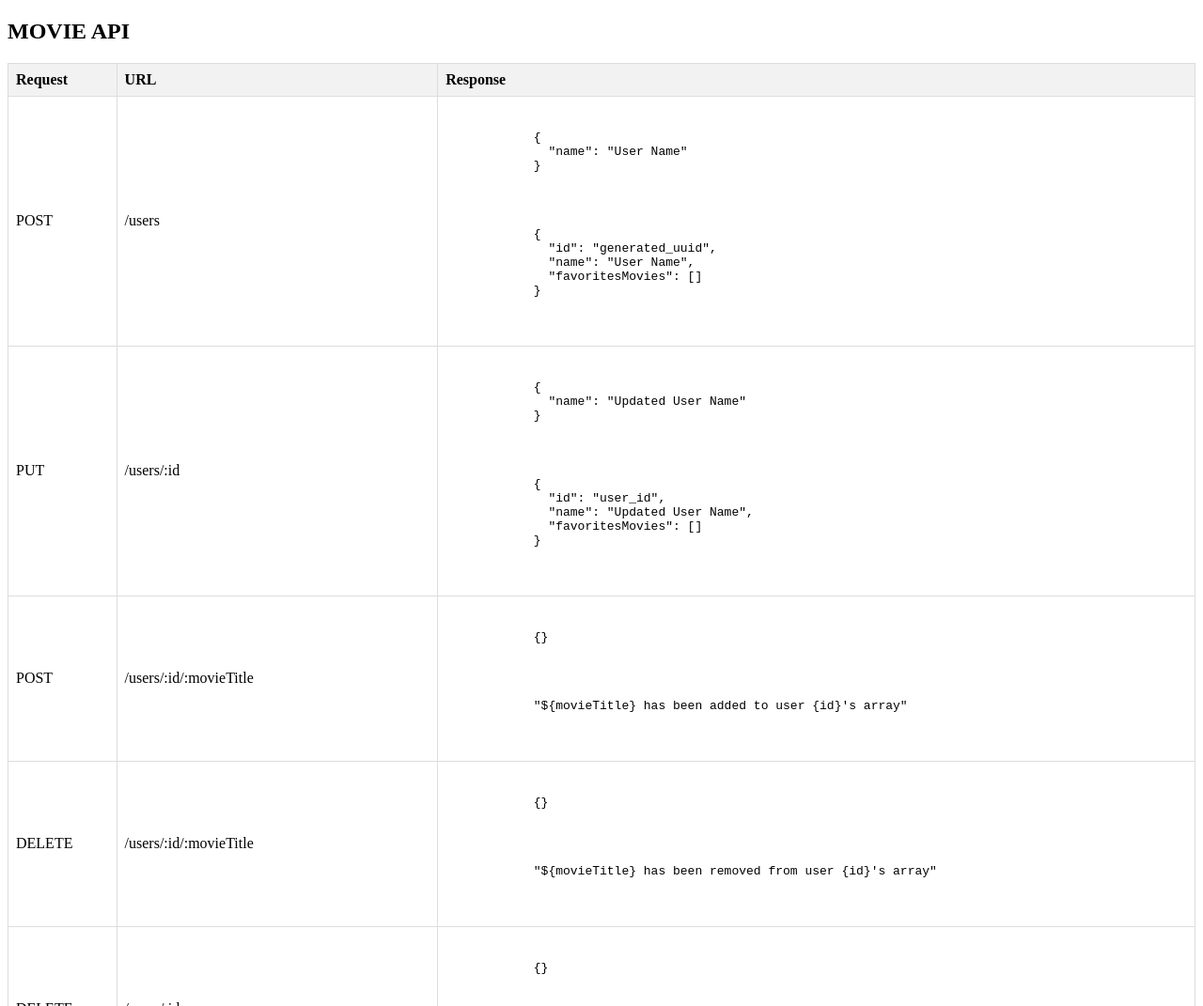
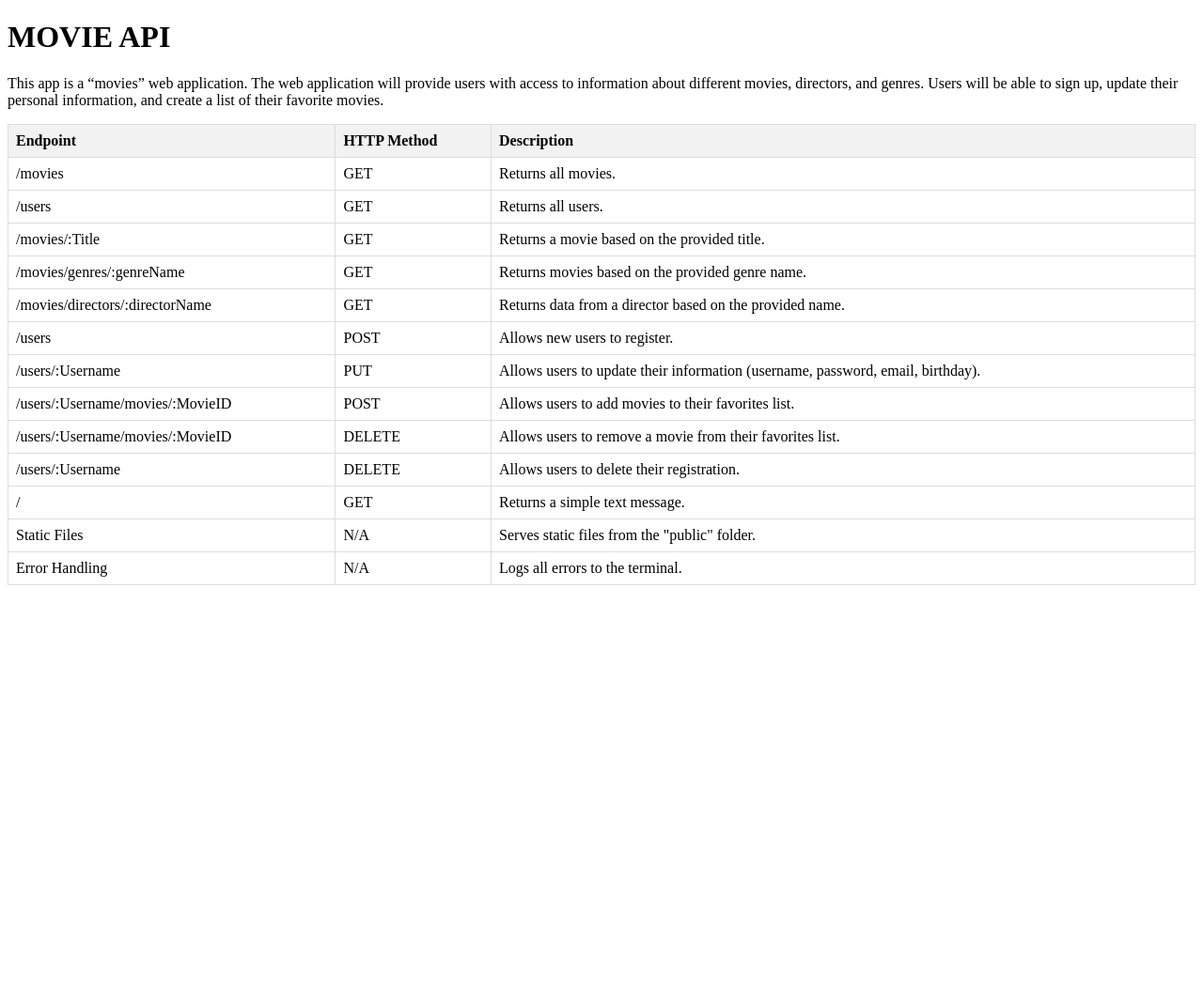
Before and after one commit to solzurch/movie_api, a website: page public/documentation.html in a window 1280 px wide. Shown: the top 1071 px of the page at 94% size. After the commit the page ends 800 px from the top, so only its background shows below. Drawn offline with Linux system fonts and the light colour scheme.

Commit message:
update documentation.html

```diff
--- a/public/documentation.html
+++ b/public/documentation.html
@@ -23,218 +23,90 @@
 </head>
 <body>
 
-  <h2>MOVIE API</h2>
+  <h1>MOVIE API</h1>
+
+  <p>This app is a “movies” web application. The web
+    application will provide users with access to information about different
+    movies, directors, and genres. Users will be able to sign up, update their
+    personal information, and create a list of their favorite movies.</p>
 
   <table>
-    <tr>
-      <th>Request</th>
-      <th>URL</th>
-      <th>Response</th>
-    </tr>
+    <thead>
+      <tr>
+        <th>Endpoint</th>
+        <th>HTTP Method</th>
+        <th>Description</th>
+      </tr>
+    </thead>
+    <tbody>
+      <tr>
+        <td>/movies</td>
+        <td>GET</td>
+        <td>Returns all movies.</td>
+      </tr>
+      <tr>
+        <td>/users</td>
+        <td>GET</td>
+        <td>Returns all users.</td>
+      </tr>
+      <tr>
+        <td>/movies/:Title</td>
+        <td>GET</td>
+        <td>Returns a movie based on the provided title.</td>
+      </tr>
+      <tr>
+        <td>/movies/genres/:genreName</td>
+        <td>GET</td>
+        <td>Returns movies based on the provided genre name.</td>
+      </tr>
+      <tr>
+        <td>/movies/directors/:directorName</td>
+        <td>GET</td>
+        <td>Returns data from a director based on the provided name.</td>
+      </tr>
+      <tr>
+        <td>/users</td>
+        <td>POST</td>
+        <td>Allows new users to register.</td>
+      </tr>
+      <tr>
+        <td>/users/:Username</td>
+        <td>PUT</td>
+        <td>Allows users to update their information (username, password, email, birthday).</td>
+      </tr>
+      <tr>
+        <td>/users/:Username/movies/:MovieID</td>
+        <td>POST</td>
+        <td>Allows users to add movies to their favorites list.</td>
+      </tr>
+      <tr>
+        <td>/users/:Username/movies/:MovieID</td>
+        <td>DELETE</td>
+        <td>Allows users to remove a movie from their favorites list.</td>
+      </tr>
+      <tr>
+        <td>/users/:Username</td>
+        <td>DELETE</td>
+        <td>Allows users to delete their registration.</td>
+      </tr>
+      <tr>
+        <td>/</td>
+        <td>GET</td>
+        <td>Returns a simple text message.</td>
+      </tr>
+      <tr>
+        <td>Static Files</td>
+        <td>N/A</td>
+        <td>Serves static files from the "public" folder.</td>
+      </tr>
+      <tr>
+        <td>Error Handling</td>
+        <td>N/A</td>
+        <td>Logs all errors to the terminal.</td>
+      </tr>
+    </tbody>
+  </table>
 
-    <!-- CREATE User -->
-    <tr>
-      <td>POST</td>
-      <td>/users</td>
-      <td>
-        <pre>
-          <code>
-            {
-              "name": "User Name"
-            }
-          </code>
-        </pre>
-        <pre>
-          <code>
-            {
-              "id": "generated_uuid",
-              "name": "User Name",
-              "favoritesMovies": []
-            }
-          </code>
-        </pre>
-      </td>
-    </tr>
-
-    <!-- UPDATE User -->
-    <tr>
-      <td>PUT</td>
-      <td>/users/:id</td>
-      <td>
-        <pre>
-          <code>
-            {
-              "name": "Updated User Name"
-            }
-          </code>
-        </pre>
-        <pre>
-          <code>
-            {
-              "id": "user_id",
-              "name": "Updated User Name",
-              "favoritesMovies": []
-            }
-          </code>
-        </pre>
-      </td>
-    </tr>
-
-    <!-- ADD Movie to User's Favorites -->
-    <tr>
-      <td>POST</td>
-      <td>/users/:id/:movieTitle</td>
-      <td>
-        <pre>
-          <code>
-            {}
-          </code>
-        </pre>
-        <pre>
-          <code>
-            "${movieTitle} has been added to user {id}'s array"
-          </code>
-        </pre>
-      </td>
-    </tr>
-
-    <!-- DELETE Movie from User's Favorites -->
-    <tr>
-      <td>DELETE</td>
-      <td>/users/:id/:movieTitle</td>
-      <td>
-        <pre>
-          <code>
-            {}
-          </code>
-        </pre>
-        <pre>
-          <code>
-            "${movieTitle} has been removed from user {id}'s array"
-          </code>
-        </pre>
-      </td>
-    </tr>
-
-    <!-- DELETE User -->
-    <tr>
-      <td>DELETE</td>
-      <td>/users/:id</td>
-      <td>
-        <pre>
-          <code>
-            {}
-          </code>
-        </pre>
-        <pre>
-          <code>
-            "User {id} has been deleted"
-          </code>
-        </pre>
-      </td>
-    </tr>
-
-    <!-- READ ALL Movies -->
-    <tr>
-      <td>GET</td>
-      <td>/movies</td>
-      <td>
-        <pre>
-          <code>
-            {}
-          </code>
-        </pre>
-        <pre>
-          <code>
-            [
-              {
-                "Title": "Movie Title",
-                "Director": "Movie Director",
-                "ReleaseYear": "YYYY",
-                "Genres": "Genre1, Genre2"
-              },
-              // ... other movies
-            ]
-          </code>
-        </pre>
-      </td>
-    </tr>
-
-    <!-- READ Single Movie by Title -->
-    <tr>
-      <td>GET</td>
-      <td>/movies/:title</td>
-      <td>
-        <pre>
-          <code>
-            {}
-          </code>
-        </pre>
-        <pre>
-          <code>
-            {
-              "Title": "Movie Title",
-              "Director": "Movie Director",
-              "ReleaseYear": "YYYY",
-              "Genres": "Genre1, Genre2"
-            }
-          </code>
-        </pre>
-      </td>
-    </tr>
-
-    <!-- READ Movies by Genre -->
-    <tr>
-      <td>GET</td>
-      <td>/movies/genres/:genre</td>
-      <td>
-        <pre>
-          <code>
-            {}
-          </code>
-        </pre>
-        <pre>
-          <code>
-            [
-              {
-                "Title": "Movie Title",
-                "Director": "Movie Director",
-                "ReleaseYear": "YYYY",
-                "Genres": "Genre1, Genre2"
-              },
-              // ... other movies with the specified genre
-            ]
-          </code>
-        </pre>
-      </td>
-    </tr>
-
-    <!-- READ Movies by Release Year -->
-    <tr>
-      <td>GET</td>
-      <td>/movies/releaseYear/:releaseYear</td>
-      <td>
-        <pre>
-          <code>
-            {}
-          </code>
-        </pre>
-        <pre>
-          <code>
-            [
-              {
-                "Title": "Movie Title",
-                "Director": "Movie Director",
-                "ReleaseYear": "YYYY",
-                "Genres": "Genre1, Genre2"
-              },
-              // ... other movies released in the specified year
-            ]
-          </code>
-        </pre>
-      </td>
-    </tr>
-  </table>
 
 </body>
 </html>
```
